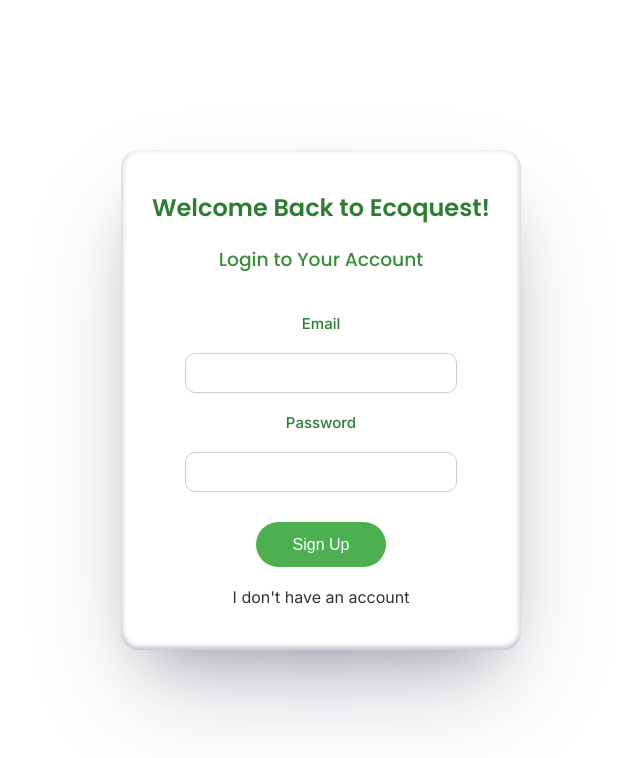
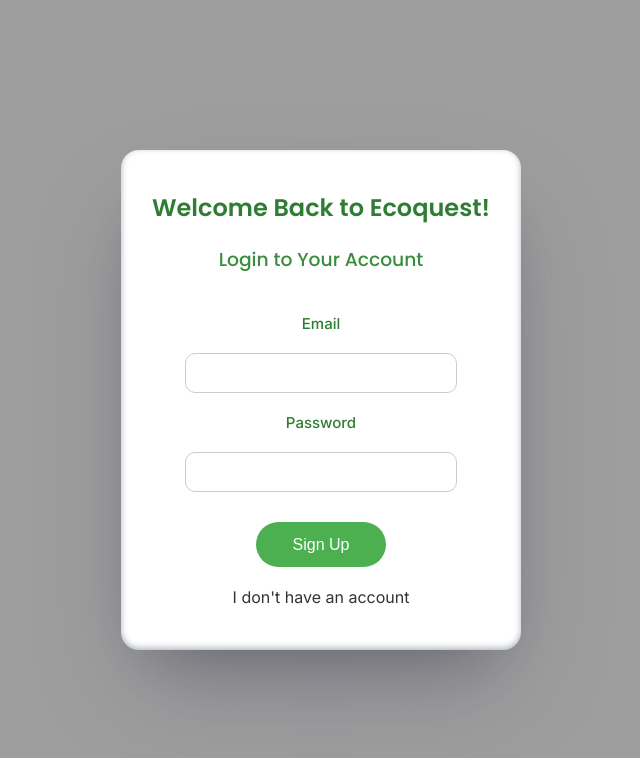
Before and after one commit to yusagullux/ecoquest-tryin, a plain HTML site: page login.html in a window 1280 px wide. Shown: the whole page, without its empty margins (319-959 px from the left). Drawn offline with Linux system fonts and the light colour scheme; the site is published under a folder, as on GitHub Pages, so addresses that start at the root find nothing.

```diff
--- a/login.html
+++ b/login.html
@@ -23,7 +23,7 @@
         }
 
         body {
-          background: url("/forest.png") no-repeat center center/cover;
+          background: url("./forest.png") no-repeat center center/cover;
           height: 100vh;
           display: flex;
           justify-content: center;
```
